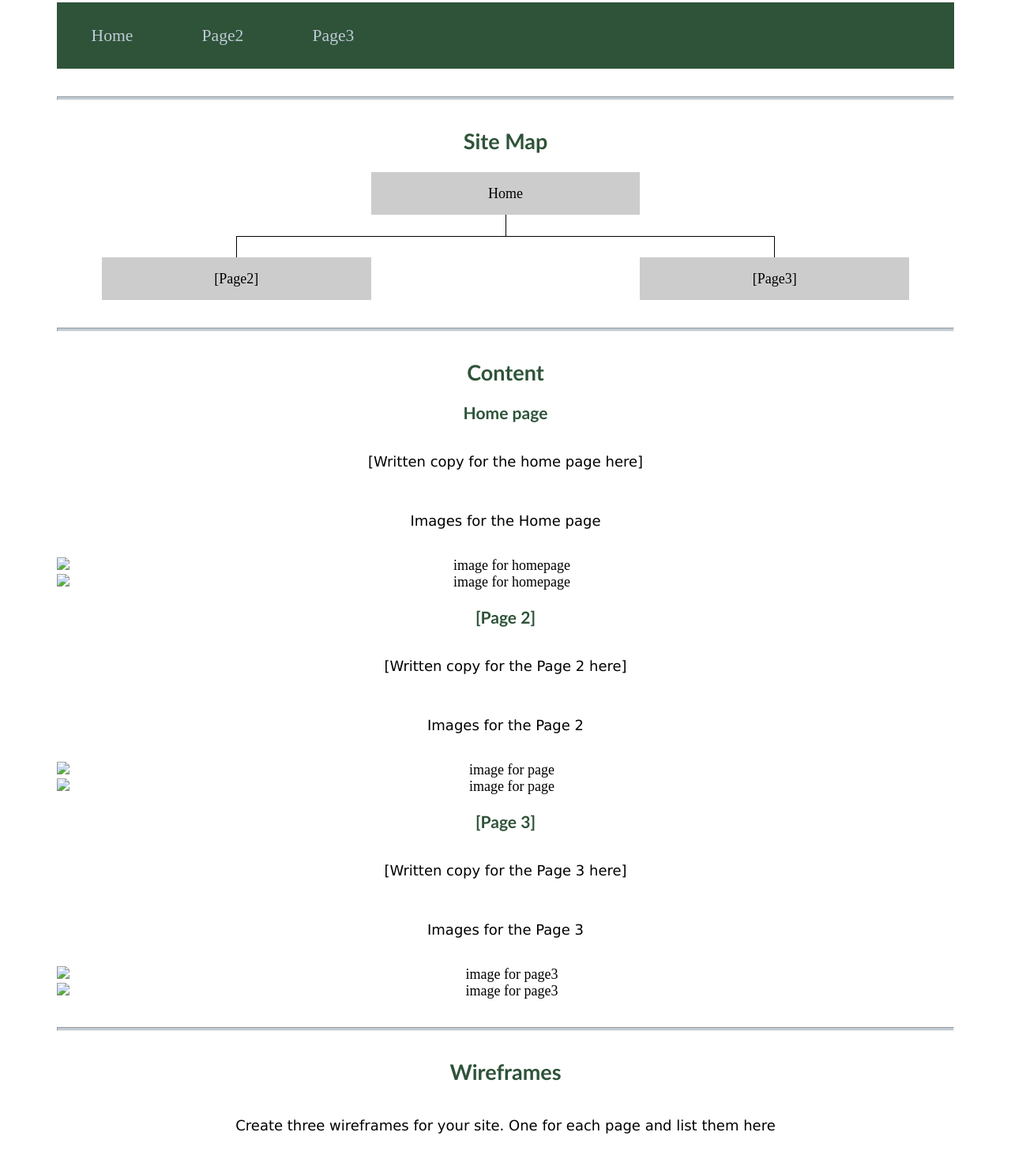
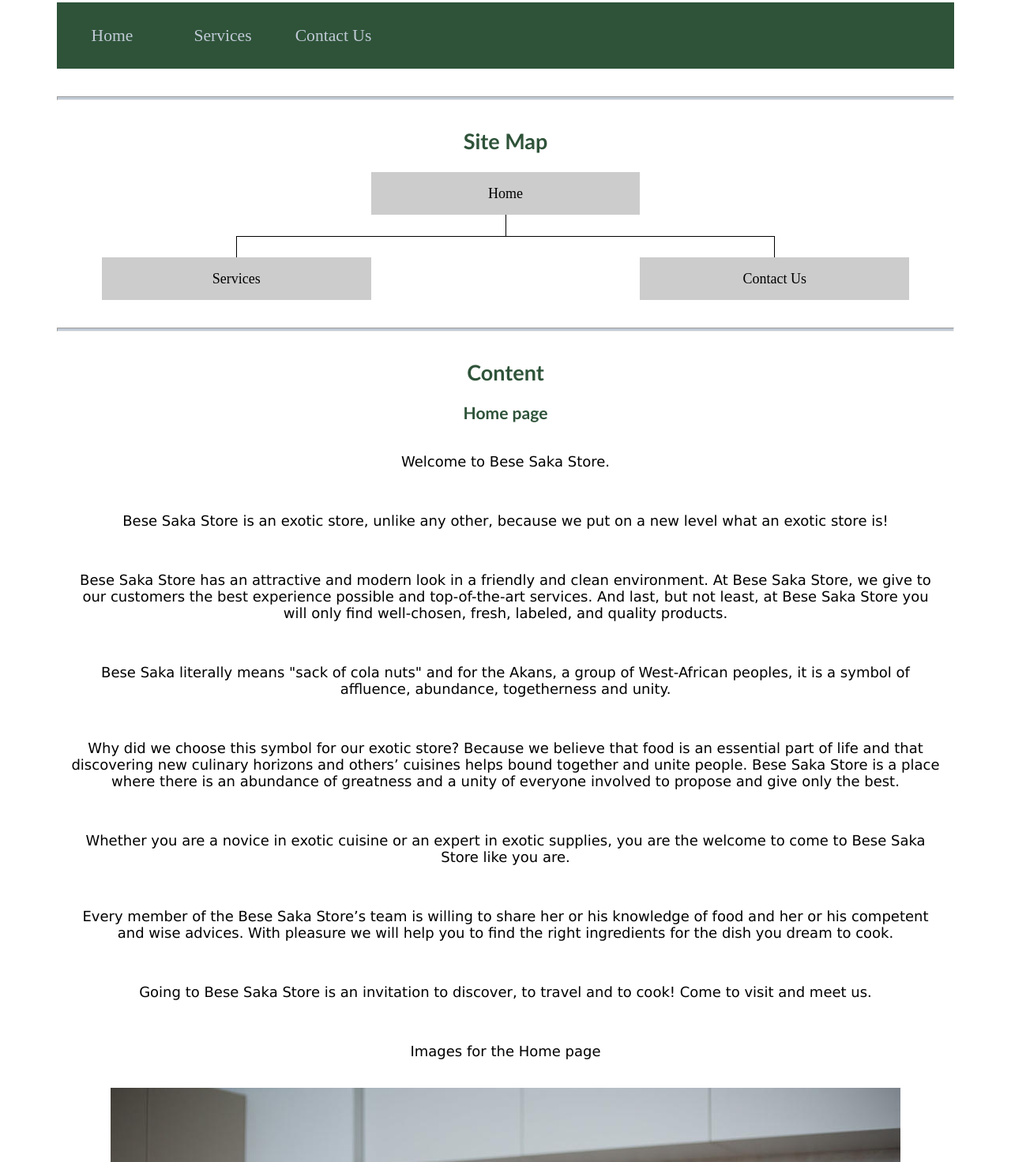
Before and after one commit to SerranoXavier/bese-saka, a plain HTML site: page site-plan.html in a window 1280 px wide. Shown: the part 2613-4085 px from the top of the page at 79% size. Drawn offline with Linux system fonts and the light colour scheme; a web font is replaced by a local one.

Commit message:
Add files via upload

```diff
--- a/site-plan.html
+++ b/site-plan.html
@@ -90,9 +90,9 @@
       </h3>
       <!-- Think about how you want your navigation bar to look. In the site-plan.css file change the colors to your colors to get the look you desire. -->
       <nav>
-        <a href='#'>Home</a>
-        <a href='#'>Page2</a>
-        <a href='#'>Page3</a>
+        <a href='index.html'>Home</a>
+        <a href='services.html'>Services</a>
+        <a href='contactus.html'>Contact Us</a>
       </nav>
       <hr>
       <h2>
@@ -103,10 +103,10 @@
           Home
         </div>
         <div class='sm-page2'>
-          [Page2] <!-- change this -->
+          Services <!-- change this -->
         </div>
         <div class='sm-page3'>
-          [Page3]  <!-- change this -->
+          Contact Us  <!-- change this -->
         </div>
 
         <div class='top'>
@@ -128,29 +128,76 @@
       </h2>
       <h3>Home page</h3>
       <p>
-        [Written copy for the home page here]
+        Welcome to Bese Saka Store.
+      </p>
+      <p>
+        Bese Saka Store is an exotic store, unlike any other, because we put on a new level what an exotic store is!
+      </p>
+      <p>
+        Bese Saka Store has an attractive and modern look in a friendly and clean environment. At Bese Saka Store, we give to our customers the best experience possible and top-of-the-art services. And last, but not least, at Bese Saka Store you will only find well-chosen, fresh, labeled, and quality products.
+      </p>
+      <p>
+        Bese Saka literally means "sack of cola nuts" and for the Akans, a group of West-African peoples, it is a symbol of affluence, abundance, togetherness and unity.
+      </p>
+      <p>
+        Why did we choose this symbol for our exotic store? Because we believe that food is an essential part of life and that discovering new culinary horizons and others’ cuisines helps bound together and unite people. Bese Saka Store is a place where there is an abundance of greatness and a unity of everyone involved to propose and give only the best.
+      </p>
+      <p>
+        Whether you are a novice in exotic cuisine or an expert in exotic supplies, you are the welcome to come to Bese Saka Store like you are.
+      </p>
+      <p>
+        Every member of the Bese Saka Store’s team is willing to share her or his knowledge of food and her or his competent and wise advices. With pleasure we will help you to find the right ingredients for the dish you dream to cook.
+      </p>
+      <p>
+        Going to Bese Saka Store is an invitation to discover, to travel and to cook! Come to visit and meet us.
       </p>
       <p>Images for the Home page</p>
-        <img src='#' alt='image for homepage'>
-        <img src='#' alt='image for homepage'>
+        <img src='images/family_2.jpeg' alt='Family cooking together'>
+        <img src='images/fruits_2.jpg' alt='Fruits'>
+        <img src='images/red_and_yellow_kola_nuts.jpg' alt='Kola Nuts'>
+        <img src='images/spices_1.jpg' alt='Spices'>
 
       </ul>
-      <h3>[Page 2]</h3>
+      <h3>Services</h3>
       <p>
-        [Written copy for the Page 2 here]
+        Services
+        <br>
+        At Bese Saka Store, we offer many services to our customers in order to meet everybody’s needs. Bese Saka’s team is always ready and glad to help each and everyone.
       </p>
-      <p>Images for the Page 2</p>
-        <img src='#' alt='image for page'>
-        <img src='#' alt='image for page'>
+      <p>
+        Advice
+        <br>
+        Everyone at Bese Saka Store is committed to give strong, competent and wise advice to anyone who asks, all of that with a big smile!
+      </p>
+      <p>
+        Click and Collect
+        <br>
+        Give us your shopping list and within 2 hours just come to Bese Saka Store, and your groceries will be ready!
+      </p>
+      <p>
+        Home delivery
+        <br>
+        You cannot come to Bese Saka Store but really need that particular item? No panic! Just give us your shopping list and within 4 hours, your groceries will be delivered right into your kitchen!
+        <br>
+        Keep in mind that additional fees will be charged, depending on the delivering location ad that we will not be able to deliver outside a area bigger than 20 kilometers around Bese Saka Store.
+      </p>
+      <p>Images for the Services page</p>
+        <img src='images/click_and_collect.jpg' alt='CLick and Collect icon'>
+        <img src='images/home_delivery.jpg' alt='Home Delivery icon'>
 
       </ul>
-      <h3>[Page 3]</h3>
+      <h3>Contact Us</h3>
       <p>
-        [Written copy for the Page 3 here]
+        Contact us
+        <br>
+        You want to know how and where to find Bese Saka Store? Nothing easier than exploring the map bellow.
+        <br>
+        You have a question, a remark or just want to share with us your experience at Bese Saka Store or your last recipe? Call us or write us by filling out the form bellow. We will answer as soon as possible.
       </p>
-      <p>Images for the Page 3</p>
-        <img src='#' alt='image for page3'>
-        <img src='#' alt='image for page3'>
+      <p>Images for the Contact Us page</p>
+        <img src='images/location.jpg' alt='Location icon'>
+        <img src='images/telephone.jpg' alt='Telephone icon'>
+        <img src='images/letter.jpg' alt='Letter icon'>
 
       </ul>
       <hr>
@@ -166,17 +213,17 @@
       </p>
       <img src='#' alt='home page wireframe'>
 
-      <h3>[Page 2]</h3>
+      <h3>Services</h3>
       <p>
-        [Any additional details about page 2 that the wireframe does not make clear]
+        [Any additional details about Services page that the wireframe does not make clear]
       </p>
-      <img src='#' alt='page 2 wireframe'>
+      <img src='#' alt='Services page wireframe'>
 
-      <h3>[Page 3]</h3>
+      <h3>Contact Us</h3>
       <p>
-        [Any additional details about page 3 that the wireframe does not make clear]
+        [Any additional details about Contact Us page that the wireframe does not make clear]
       </p>
-      <img src='#' alt='page 3 wireframe'>
+      <img src='#' alt='Contact Us page wireframe'>
     </main>
   </body>
 
```
Also changed, not shown: contactus.html (added, +1 -0 lines), index.html (added, +1 -0 lines), services.html (added, +1 -0 lines), images/click_and_collect.jpg (added), images/contact_us.jpg (added), images/family_2.jpeg (added), images/fruits_2.jpg (added), images/home_delivery.jpg (added), images/letter.jpg (added), images/location.jpg (added), images/mail.jpg (added), images/red_and_yellow_kola_nuts.jpg (added), images/spices_1.jpg (added), images/telephone.jpg (added).
